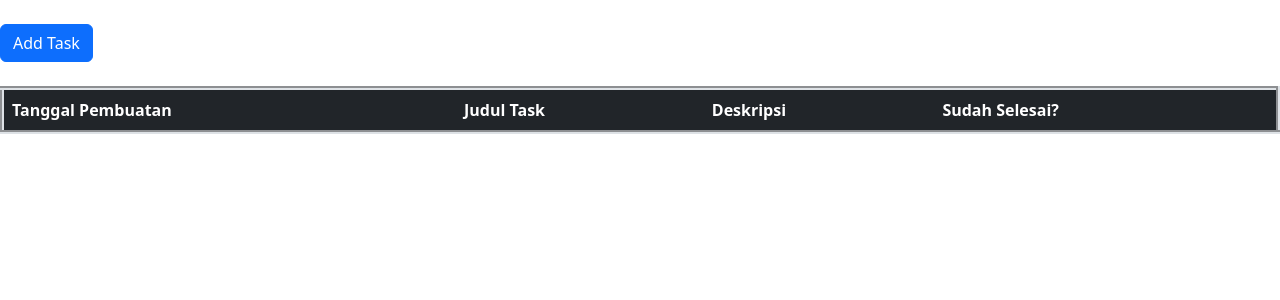
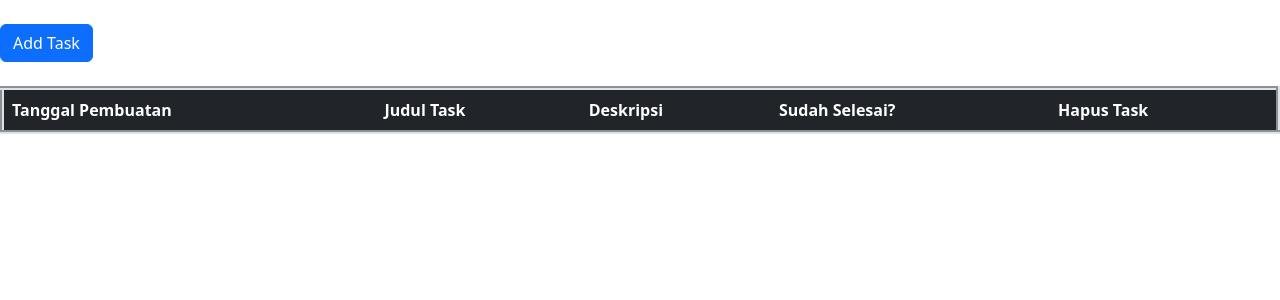
Before and after one commit to alvinxrw2002/pbp-tugas, a Django app: page /todolist/ajax in a window 1280 px wide. Shown: the part 62-362 px from the top of the page. Run offline with Django 4.2, Linux system fonts and the light colour scheme; the visitor is signed in with stand-in values (Sample User, id 1); data that the repository does not hold is empty.

Commit message:
testing delete button

```diff
--- a/todolist/templates/todolist_ajax.html
+++ b/todolist/templates/todolist_ajax.html
@@ -54,10 +54,11 @@
             url: '/todolist/json',
             datatype: "json",
             success: function (datas) {
-                var tableData = "<table class='table table-striped table-hover' border='4'> <thead class='table-dark'> <tr> <th>Tanggal Pembuatan</th> <th>Judul Task</th> <th>Deskripsi</th> <th>Sudah Selesai?</th> </tr> </thead>"
+                var tableData = "<table class='table table-striped table-hover' border='4'> <thead class='table-dark'> <tr> <th>Tanggal Pembuatan</th> <th>Judul Task</th> <th>Deskripsi</th> <th>Sudah Selesai?</th> <th>Hapus Task</th> </tr> </thead>"
                 for (var i = 0; i < datas.length; i++) {
                     var data = datas[i].fields;
-                    tableData += "<tr> <th class='table-primary'>" + data.date + "</th> <th class='table-warning'>" + data.title + "</th> <th class='table-danger'>" + data.description + "</th> <th class='table-info'>" + data.is_finished + "</th> </tr>";
+                    var hapusButton = "<th><a class='btn btn-warning btn-sm'>Hapus</a></th>"
+                    tableData += "<tr> <th class='table-primary'>" + data.date + "</th> <th class='table-warning'>" + data.title + "</th> <th class='table-danger'>" + data.description + "</th> <th class='table-info'>" + data.is_finished + "</th>" + hapusButton + "</tr>";
                 }
                 tableData += "</table>";
                 $('#tampilan-tabel').html(tableData);
--- a/todolist/urls.py
+++ b/todolist/urls.py
@@ -13,5 +13,6 @@ urlpatterns = [
     path('/update-task-status/<task_id>', update_task_status, name="update_task_status"),
     path('/json', show_todolist_json, name="show_todolist_json"),
     path('/ajax', show_todolist_ajax, name='show_todolist_ajax'),
-    path('/add', add, name='add')
+    path('/add', add, name='add'),
+    path('/delete/<task_id>', delete, name='add')
 ]
--- a/todolist/views.py
+++ b/todolist/views.py
@@ -137,3 +137,9 @@ def add(request):
         new_task = Task(user = current_user, title = task_title, description = task_description)
         new_task.save()
         return render(request, 'todolist_ajax.html')
+
+@login_required(login_url='/todolist/login')
+def delete(request, id):
+    task = Task.objects.get(pk = id)
+    task.delete()
+    return redirect('todolist:show_todolist_ajax')
```
